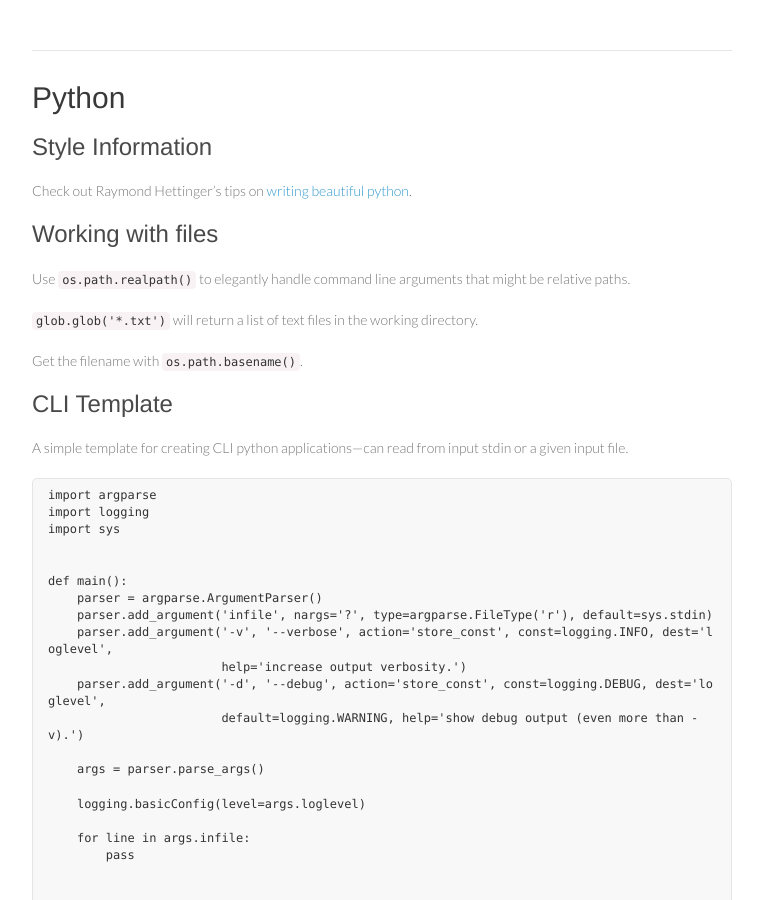
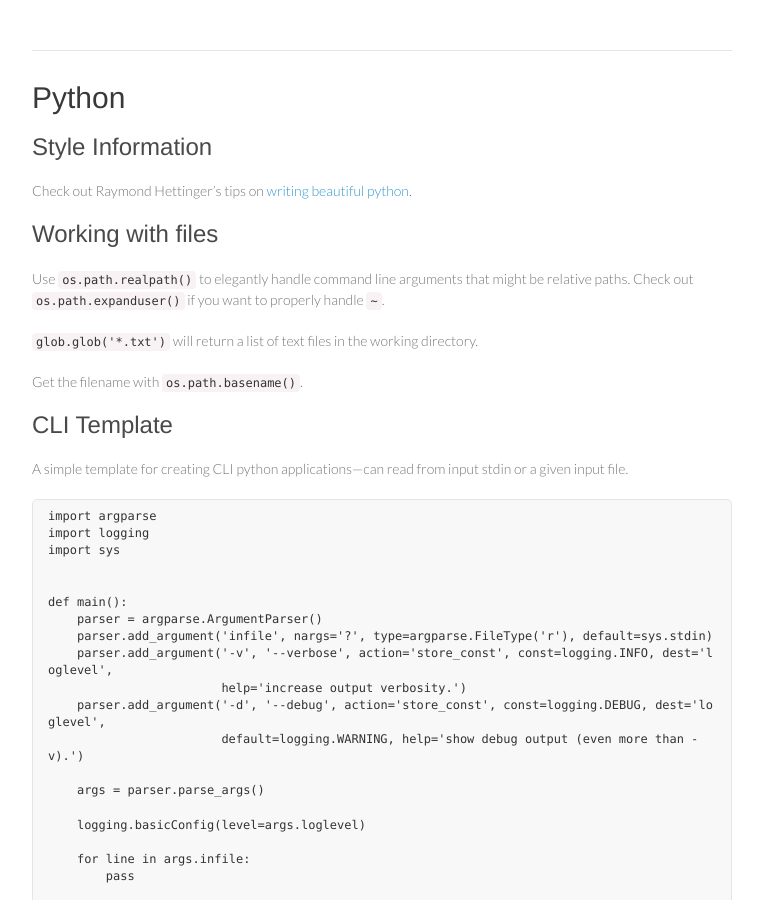
Before and after one commit to rjwalls/tips, a Jekyll site: the page built from _posts/1900-01-01-Python.md, in a window 1280 px wide and 900 px high. Shown: the whole window, without its empty margins (258-1021 px from the left). Built offline with Jekyll 4.4.1, drawn with Linux system fonts in a browser that asks for light colours; Markdown is read by kramdown in place of the engine named in the settings.

Commit message:
Update 1900-01-01-Python.md

```diff
--- a/_posts/1900-01-01-Python.md
+++ b/_posts/1900-01-01-Python.md
@@ -9,7 +9,7 @@ Check out Raymond Hettinger's tips on [writing beautiful python](https://gist.gi
 
 ### Working with files
 
-Use `os.path.realpath()` to elegantly handle command line arguments that might be relative paths.
+Use `os.path.realpath()` to elegantly handle command line arguments that might be relative paths. Check out `os.path.expanduser()` if you want to properly handle `~`.
 
 `glob.glob('*.txt')` will return a list of text files in the working directory.
 
```
